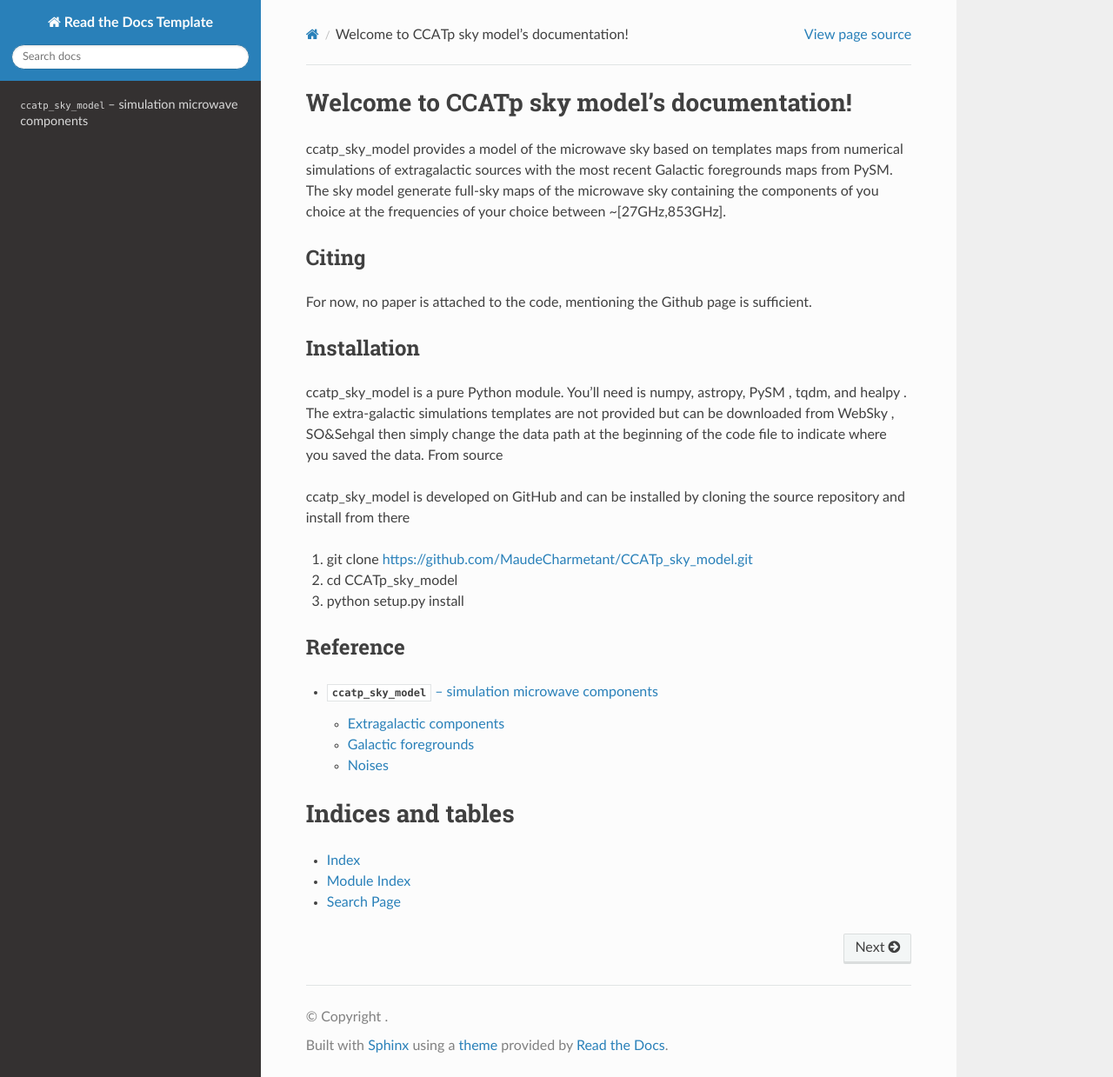
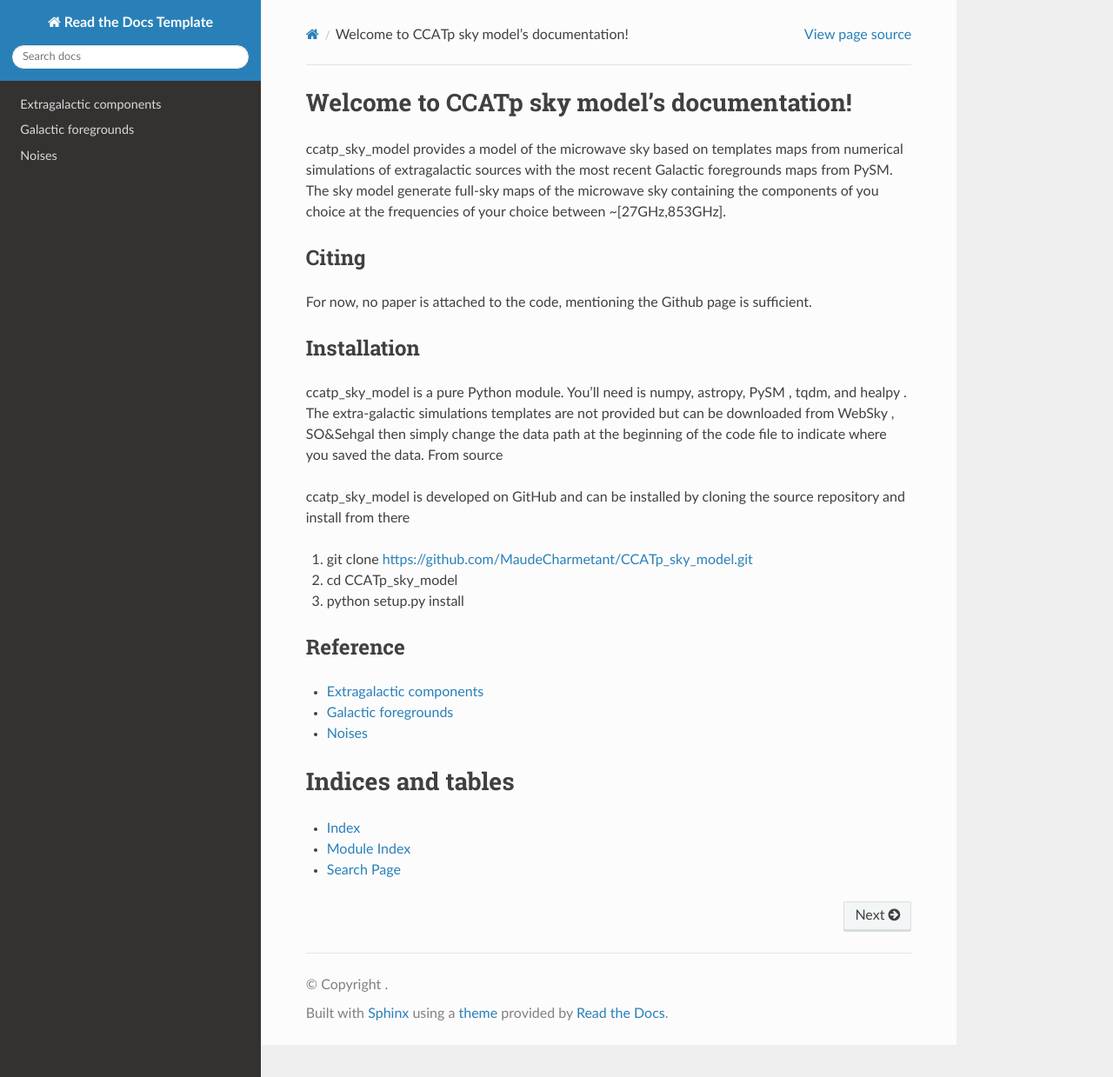
Before and after one commit to MaudeCharmetant/skymodel, a Sphinx documentation site: the page built from docs/index.rst, in a window 1280 px wide and 1239 px high. Shown: the whole window at 87% size. Built offline with Sphinx 7.4.7 and the Read the Docs theme 2.0.0, drawn with Linux system fonts in a browser that asks for light colours; pages that are not in the unit, such as notebooks, are missing from menus.

Commit message:
Update ccatp_sky_model.rst

```diff
--- a/docs/ccatp_sky_model.rst
+++ b/docs/ccatp_sky_model.rst
@@ -1,7 +1,3 @@
-.. currentmodule:: ccatp_sky_model
-
-:mod:`ccatp_sky_model` -- simulation microwave components
-==========================================================
 
 Extragalactic components
 ------------------------
```
